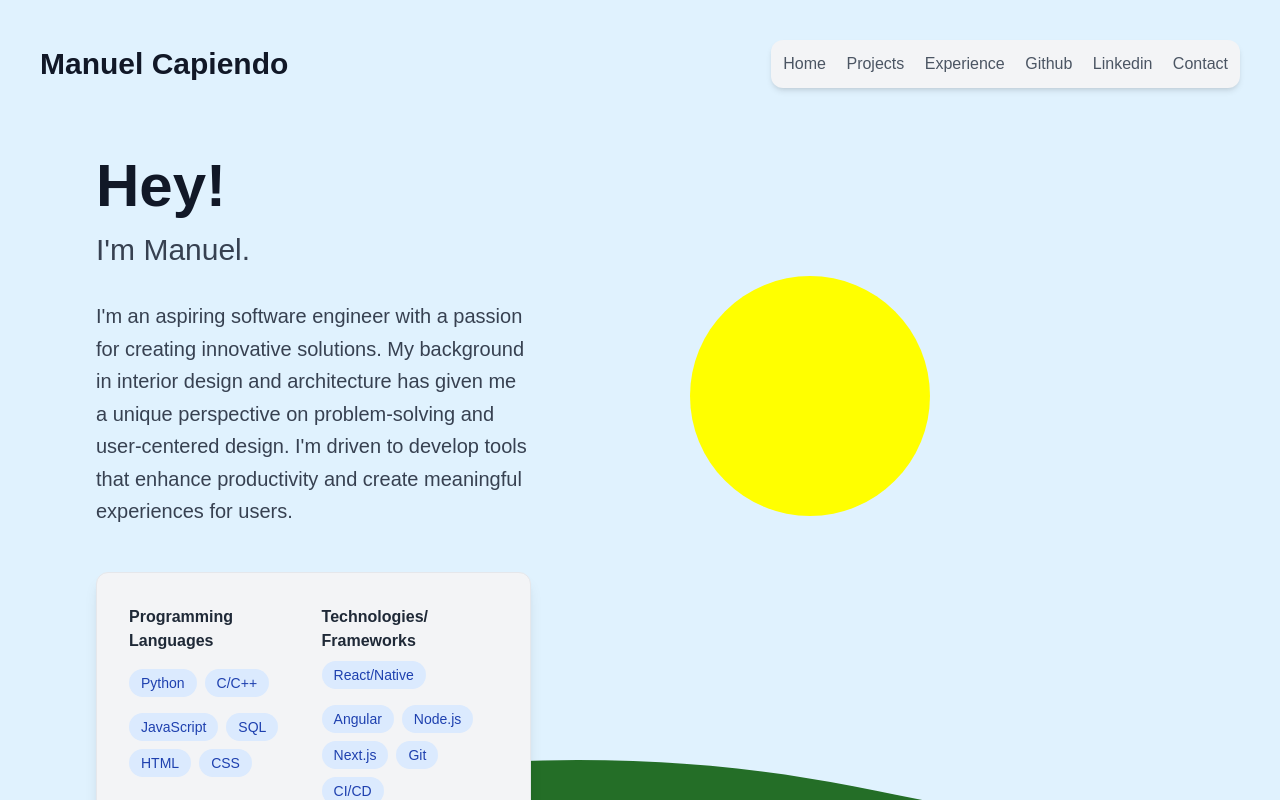
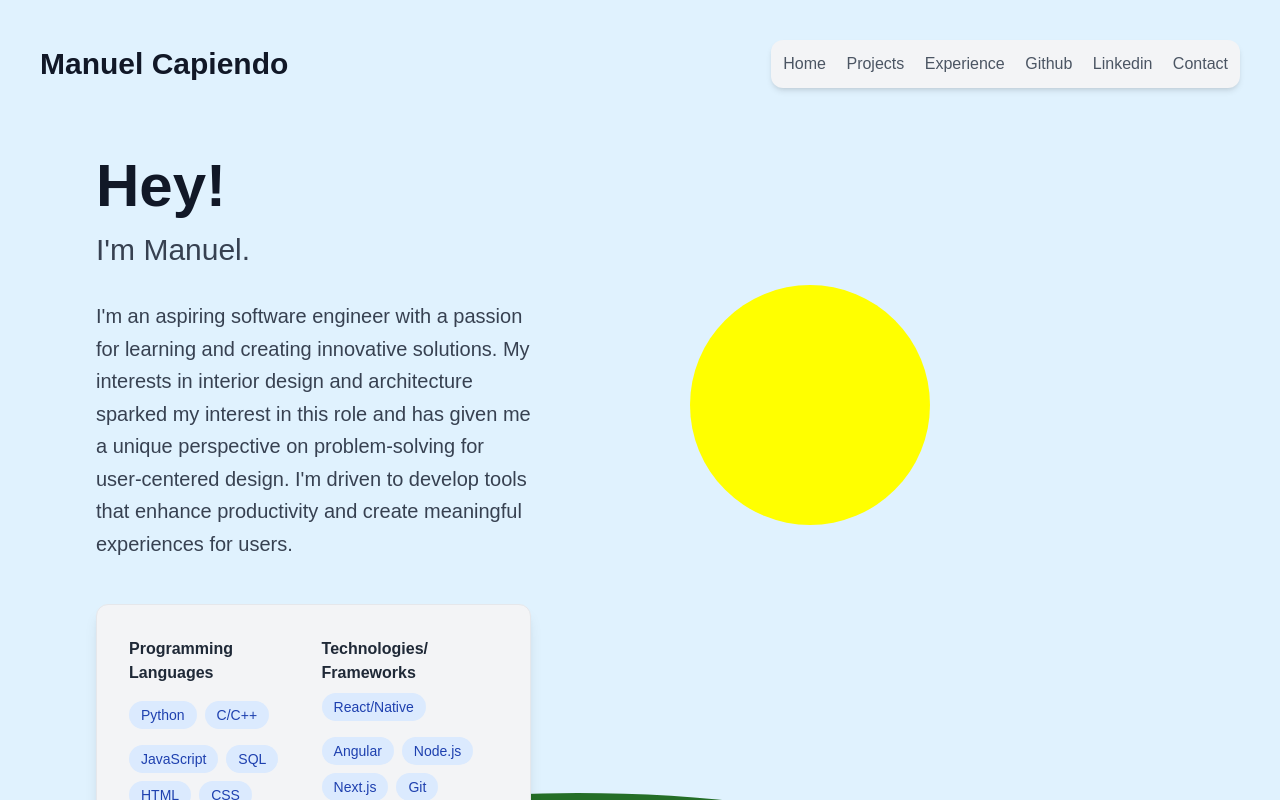
Before and after one commit to mgcapiendo/ProfessionalSite, a Next.js app: page / in a window 1280 px wide. Shown: the top 800 px of the page. Built offline with nearby package versions, Linux system fonts and the light colour scheme.

Commit message:
i want to change my bio

```diff
--- a/src/app/page.js
+++ b/src/app/page.js
@@ -252,9 +252,9 @@ export default function Home() {
                 >
                 <div className="mt-8">
                   <p className="text-xl text-gray-700 text-lg leading-relaxed">
-                    I'm an aspiring software engineer with a passion for creating innovative solutions.
-                    My background in interior design and architecture has given me a unique perspective
-                    on problem-solving and user-centered design. I'm driven to develop tools that
+                    I'm an aspiring software engineer with a passion for learning and creating innovative solutions.
+                    My interests in interior design and architecture sparked my interest in this role and has given me a unique perspective
+                    on problem-solving for user-centered design. I'm driven to develop tools that
                     enhance productivity and create meaningful experiences for users.
                   </p>
                 </div>
```
